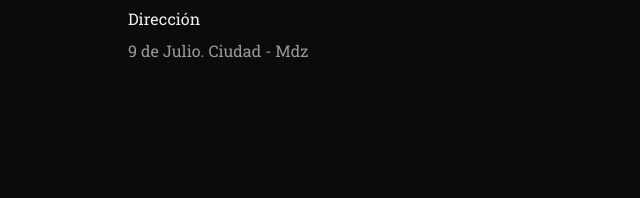
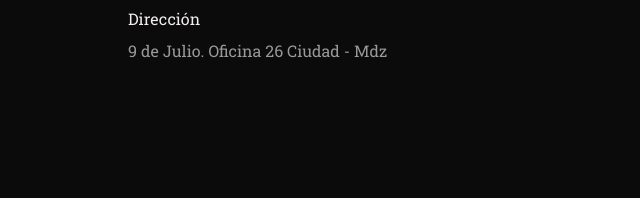
Before and after one commit to sofilarrea/Testing, a plain HTML site: page index.html in a window 1280 px wide. Shown: the part 4825-5023 px from the top of the page, 322-962 px from the left. Drawn offline with Linux system fonts and the light colour scheme; a web font is replaced by a local one.

Commit message:
Oficina 26

```diff
--- a/index.html
+++ b/index.html
@@ -440,9 +440,9 @@
                     <li>
                         <p>Dirección</p>
                         <a href="#"> <address>
-                            9 de Julio.
-                            Ciudad - Mdz<br>
-                            </address></a>
+                          9 de Julio. Oficina 26
+                          Ciudad - Mdz<br>
+                          </address></a>
                     </li>
                 </ul>
             </li>
```
Also changed, not shown: agustinacannizo.html (+1 -1 lines).
